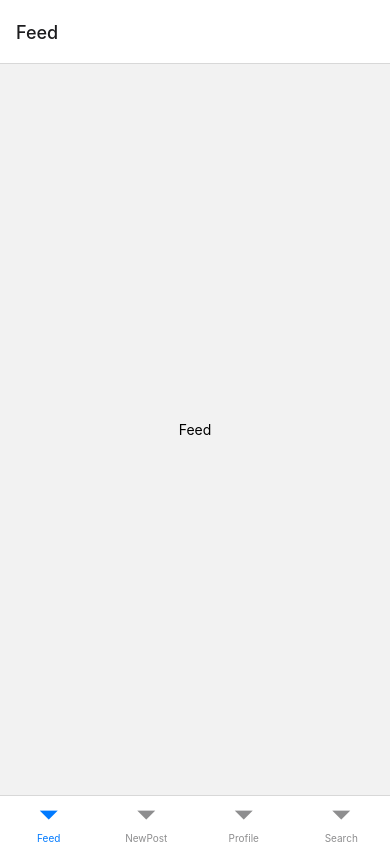
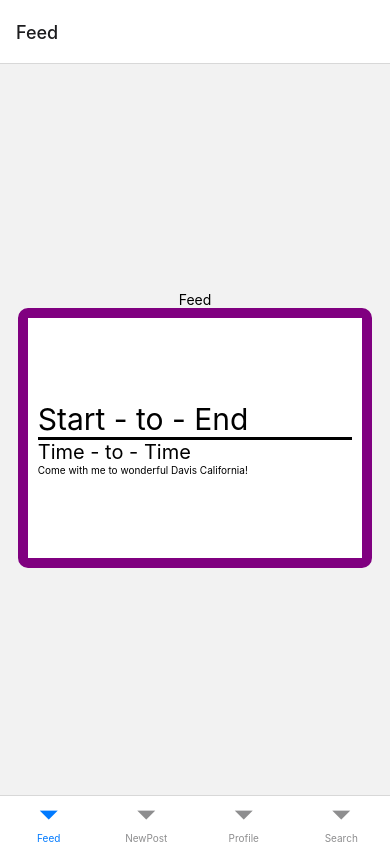
Before and after one commit to aidansunbury/travels, a React Native app: screen /Tab in a window 390 px wide. Built offline with nearby package versions, Linux system fonts and the light colour scheme.

Commit message:
working on component

```diff
--- /dev/null
+++ b/components/Post.jsx
@@ -0,0 +1,45 @@
+import * as React from "react";
+import { Text, View, Dimensions } from "react-native";
+
+export default function Post() {
+  const DEVICE_WIDTH = Dimensions.get("window").width;
+  const DEVICE_HEIGHT = Dimensions.get("window").height;
+  return (
+    <View
+      style={{
+        width: DEVICE_WIDTH / 1.1,
+        height: DEVICE_WIDTH / 1.5,
+        justifyContent: "center",
+        alignItems: "left",
+        borderRadius: 10,
+        backgroundColor: "white",
+        borderWidth: 10,
+        borderColor: "purple",
+        padding: 10,
+      }}
+    >
+      {/**Location */}
+      <View style={{ borderBottomWidth: 3 }}>
+        <View style={{ flexDirection: "row" }}>
+          <Text style={{ fontSize: 30 }}>Start</Text>
+          <Text style={{ fontSize: 30 }}> - to - </Text>
+          <Text style={{ fontSize: 30 }}>End</Text>
+        </View>
+      </View>
+      {/**Dates*/}
+      <View style={{ flexDirection: "row" }}>
+        <Text style={{ fontSize: 20 }}>Time</Text>
+        <Text style={{ fontSize: 20 }}> - to - </Text>
+        <Text style={{ fontSize: 20 }}>Time</Text>
+      </View>
+      {/**Details */}
+      <View>
+        <Text style={{ fontSize: 10 }}>
+          Come with me to wonderful Davis California!
+        </Text>
+      </View>
+      {/**More*/}
+      <View></View>
+    </View>
+  );
+}
--- a/navigation/Navigation.jsx
+++ b/navigation/Navigation.jsx
@@ -2,23 +2,45 @@ import * as React from "react";
 import { Text, View } from "react-native";
 import { NavigationContainer } from "@react-navigation/native";
 import { createBottomTabNavigator } from "@react-navigation/bottom-tabs";
+import { createNativeStackNavigator } from "@react-navigation/native-stack";
 
 import Feed from "../pages/Feed";
 import NewPost from "../pages/NewPost";
 import Profile from "../pages/Profile";
 import Search from "../pages/Search";
 
-const Tab = createBottomTabNavigator();
+import Login from "../pages/Login";
+
+const Stack = createNativeStackNavigator();
 
 export default function Navigation() {
   return (
     <NavigationContainer>
-      <Tab.Navigator>
-        <Tab.Screen name="Feed" component={Feed} />
-        <Tab.Screen name="NewPost" component={NewPost} />
-        <Tab.Screen name="Profile" component={Profile} />
-        <Tab.Screen name="Search" component={Search} />
-      </Tab.Navigator>
+      <Stack.Navigator>
+        <Stack.Screen
+          name="Login"
+          component={Login}
+          options={{ headerShown: false }}
+        />
+        <Stack.Screen
+          name="Tab"
+          component={TabNavigation}
+          options={{ headerShown: false }}
+        />
+      </Stack.Navigator>
     </NavigationContainer>
   );
 }
+
+const Tab = createBottomTabNavigator();
+
+function TabNavigation() {
+  return (
+    <Tab.Navigator>
+      <Tab.Screen name="Feed" component={Feed} />
+      <Tab.Screen name="NewPost" component={NewPost} />
+      <Tab.Screen name="Profile" component={Profile} />
+      <Tab.Screen name="Search" component={Search} />
+    </Tab.Navigator>
+  );
+}
--- a/package.json
+++ b/package.json
@@ -16,7 +16,8 @@
     "expo-status-bar": "~1.4.0",
     "react": "18.0.0",
     "react-native": "0.69.6",
-    "react-native-safe-area-context": "4.3.1"
+    "react-native-safe-area-context": "4.3.1",
+    "react-native-screens": "~3.15.0"
   },
   "devDependencies": {
     "@babel/core": "^7.12.9"
--- a/pages/Feed.jsx
+++ b/pages/Feed.jsx
@@ -1,10 +1,12 @@
 import * as React from "react";
 import { Text, View } from "react-native";
+import Post from "../components/Post";
 
 export default function Feed() {
   return (
     <View style={{ flex: 1, justifyContent: "center", alignItems: "center" }}>
       <Text>Feed</Text>
+      <Post></Post>
     </View>
   );
 }
--- /dev/null
+++ b/pages/Login.jsx
@@ -0,0 +1,12 @@
+import * as React from "react";
+import { Text, View, TouchableOpacity } from "react-native";
+
+export default function Login({ navigation }) {
+  return (
+    <View style={{ flex: 1, justifyContent: "center", alignItems: "center" }}>
+      <TouchableOpacity onPress={() => navigation.navigate("Tab")}>
+        <Text>Login</Text>
+      </TouchableOpacity>
+    </View>
+  );
+}
```
Also changed, not shown: 1 other file (tests, documents, lock files or other folders).
